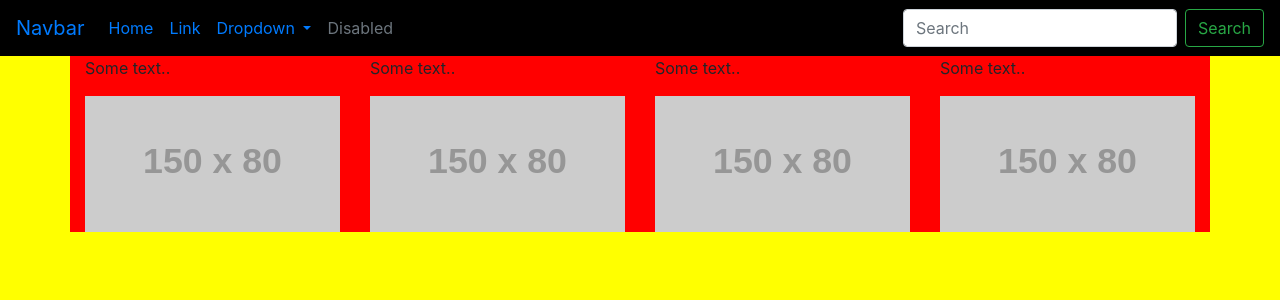
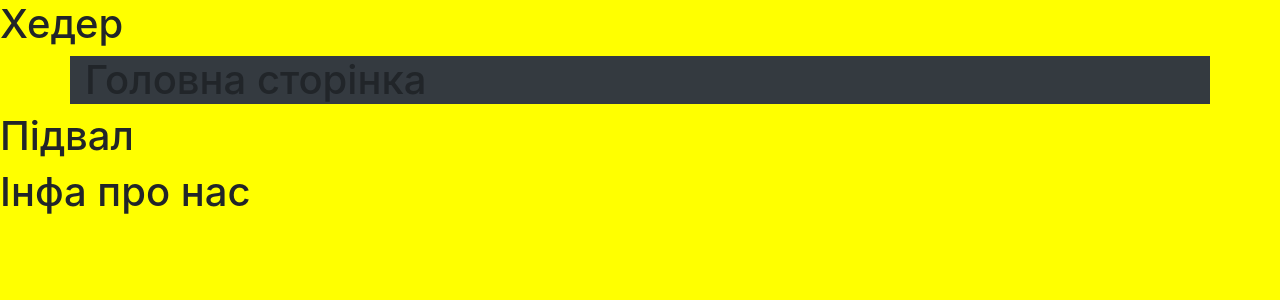
Before and after one commit to vladyslav077/web_base, a Flask app: page / in a window 1280 px wide. Shown: the top 300 px of the page. Run offline with Flask 3, Linux system fonts and the light colour scheme; grey boxes labelled with a size stand in for pictures from a placeholder-image service; some libraries are stand-ins or nearby versions.

Commit message:
example 2

```diff
--- a/app.py
+++ b/app.py
@@ -8,8 +8,6 @@ app = Flask(__name__)
 @app.route("/index")
 def index():
     return render_template("index.html")
-
-
 
 @app.route("/page2")
 def page2():
--- a/templates/base.html
+++ b/templates/base.html
@@ -12,46 +12,17 @@
   <link rel="stylesheet" href="{{ url_for('static', filename='style.css') }}">
   </head>
   <body>
-   {% block header %}
-  <nav class="navbar navbar-expand-lg navbar-night bg-night my-nav">
-    <a class="navbar-brand" href="#">Navbar</a>
-    <button class="navbar-toggler" type="button" data-toggle="collapse" data-target="#navbarSupportedContent" aria-controls="navbarSupportedContent" aria-expanded="false" aria-label="Toggle navigation">
-      <span class="navbar-toggler-icon"></span>
-    </button>
+  <header>
+    <h1>Хедер</h1>
+  </header>
 
-    <div class="collapse navbar-collapse" id="navbarSupportedContent">
-      <ul class="navbar-nav mr-auto">
-        <li class="nav-item active">
-          <a class="nav-link" href="/">Home <span class="sr-only">(current)</span></a>
-        </li>
-        <li class="nav-item">
-          <a class="nav-link" href="/page2">Link</a>
-        </li>
-        <li class="nav-item dropdown">
-        <a class="nav-link dropdown-toggle" href="#" id="navbarDropdown" role="button" data-toggle="dropdown" aria-haspopup="true" aria-expanded="false">
-          Dropdown
-        </a>
-        <div class="dropdown-menu" aria-labelledby="navbarDropdown">
-          <a class="dropdown-item" href="#">Action</a>
-
-          <a class="dropdown-item" href="#">Another action</a>
-          <div class="dropdown-divider"></div>
-          <a class="dropdown-item" href="#">Something else here</a>
-        </div>
-        </li>
-          <li class="nav-item">
-          <a class="nav-link disabled" href="#">Disabled</a>
-        </li>
-      </ul>
-      <form class="form-inline my-2 my-lg-0">
-      <input class="form-control mr-sm-2" type="search" placeholder="Search" aria-label="Search">
-      <button class="btn btn-outline-success my-2 my-sm-0" type="submit">Search</button>
-      </form>
-    </div>
-  </nav>
-   {% endblock header %}
   {% block main %}
   {% endblock main %}
+
+   <footer>
+    <h1>Підвал</h1>
+     <h1>Інфа про нас</h1>
+  </footer>
     <!-- Optional JavaScript -->
     <!-- jQuery first, then Popper.js, then Bootstrap JS -->
     <script src="https://code.jquery.com/jquery-3.3.1.slim.min.js" integrity="sha384-q8i/X+965DzO0rT7abK41JStQIAqVgRVzpbzo5smXKp4YfRvH+8abtTE1Pi6jizo" crossorigin="anonymous"></script>
--- a/templates/index.html
+++ b/templates/index.html
@@ -1,29 +1,7 @@
 {% extends 'base.html' %}
-
-{% block title %}
-<title>Main title</title>
-{% endblock title %}
 
 {% block main %}
 <main class="container bg-dark">
-  <div class="row">
-    <div class="col-sm-3">
-      <p>Some text..</p>
-      <img src="https://placehold.it/150x80?text=IMAGE" class="img-responsive" style="width:100%" alt="Image">
-    </div>
-    <div class="col-sm-3">
-      <p>Some text..</p>
-      <img src="https://placehold.it/150x80?text=IMAGE" class="img-responsive" style="width:100%" alt="Image">
-    </div>
-    <div class="col-sm-3">
-      <p>Some text..</p>
-      <img src="https://placehold.it/150x80?text=IMAGE" class="img-responsive" style="width:100%" alt="Image">
-    </div>
-    <div class="col-sm-3">
-      <p>Some text..</p>
-      <img src="https://placehold.it/150x80?text=IMAGE" class="img-responsive" style="width:100%" alt="Image">
-    </div>
-  </div>
-</div
+  <h1>Головна сторінка</h1>
 </main>
 {% endblock main %}
--- a/templates/page2.html
+++ b/templates/page2.html
@@ -6,6 +6,6 @@
 
 {% block main %}
 <main class="container bg-dark">
-  <h1>asd</h1>
+  <h1>Сторінка 2</h1>
 </main>
 {% endblock main %}
```
